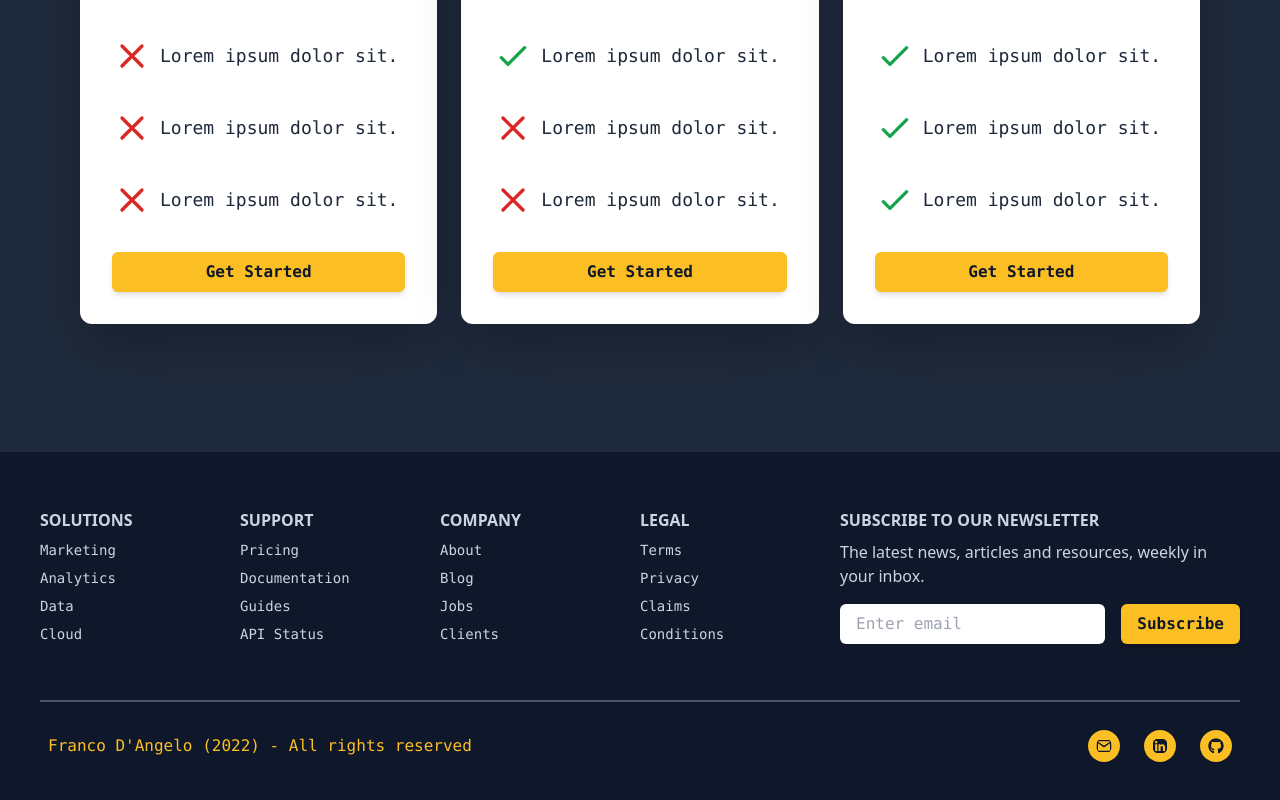
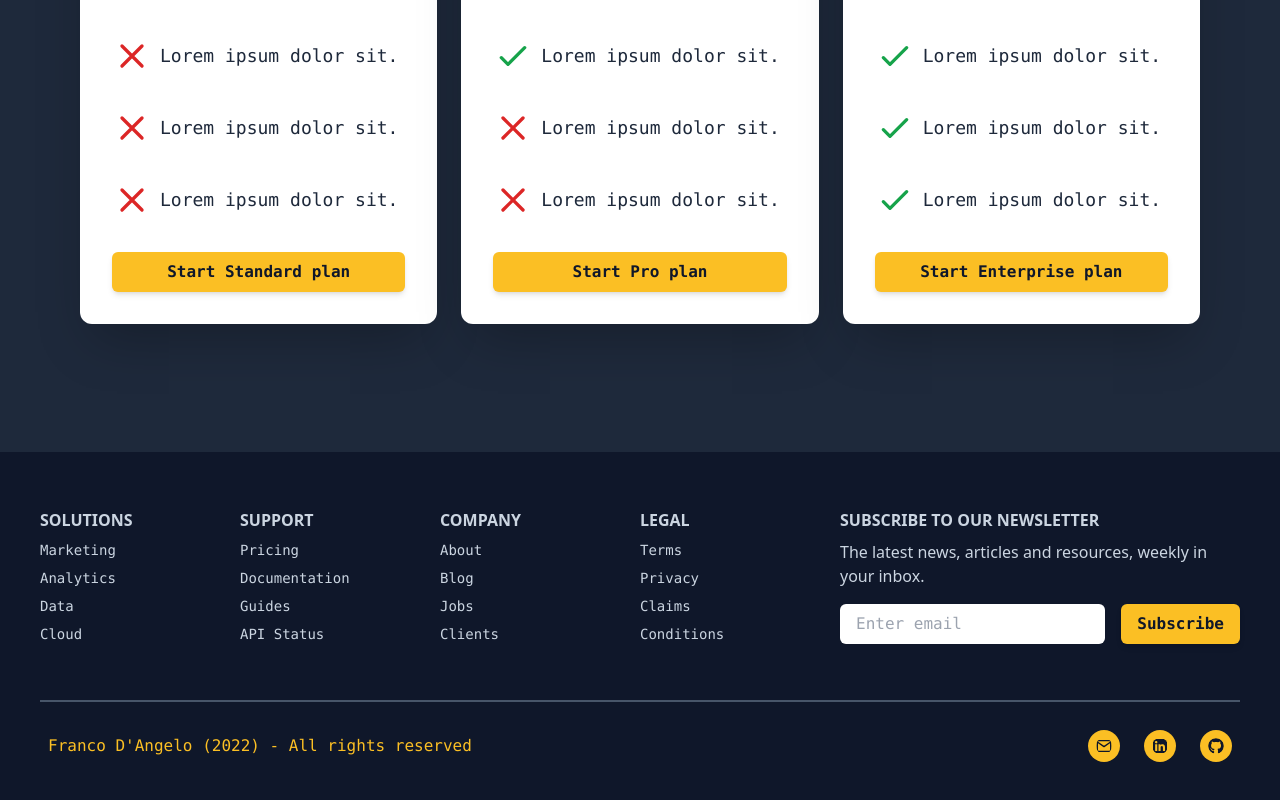
Before and after one commit to franodangelo/Services-SPA, a React (Create React App) app: page / in a window 1280 px wide. Shown: the part 4328-5128 px from the top of the page. Built offline with nearby package versions, Linux system fonts and the light colour scheme.

Commit message:
personalized plan buttons

```diff
--- a/src/components/Pricing.jsx
+++ b/src/components/Pricing.jsx
@@ -33,7 +33,7 @@ export default function Pricing() {
                             <XIcon className="w-8 md:w-10 mr-2 text-red-600" />Lorem ipsum dolor sit.
                         </h4>
                     </div>
-                    <button className="w-full">Get Started</button>
+                    <button className="w-full">Start Standard plan</button>
                 </div>
                 <div className="flex flex-col h-auto p-8 justify-between rounded-xl bg-white text-slate-800 shadow-2xl">
                     <span className="w-fit px-2 py-1 bg-slate-600 rounded-xl font-sans font-semibold text-sm text-amber-400 uppercase">Pro</span>
@@ -55,7 +55,7 @@ export default function Pricing() {
                         <h4 className="flex mb-8 items-center">
                             <XIcon className="w-8 md:w-10 mr-2 text-red-600" />Lorem ipsum dolor sit.</h4>
                     </div>
-                    <button className="w-full">Get Started</button>
+                    <button className="w-full">Start Pro plan</button>
                 </div>
                 <div className="flex flex-col h-auto p-8 justify-between rounded-xl bg-white text-slate-800 shadow-2xl">
                     <span className="w-fit px-2 py-1 bg-slate-100 rounded-xl border border-slate-400 font-sans font-semibold text-sm text-slate-500 uppercase">Enterprise</span>
@@ -77,7 +77,7 @@ export default function Pricing() {
                         <h4 className="flex mb-8 items-center">
                             <CheckIcon className="w-8 md:w-10 mr-2 text-green-600" />Lorem ipsum dolor sit.</h4>
                     </div>
-                    <button className="w-full">Get Started</button>
+                    <button className="w-full">Start Enterprise plan</button>
                 </div>
             </section>
         </main>
```
